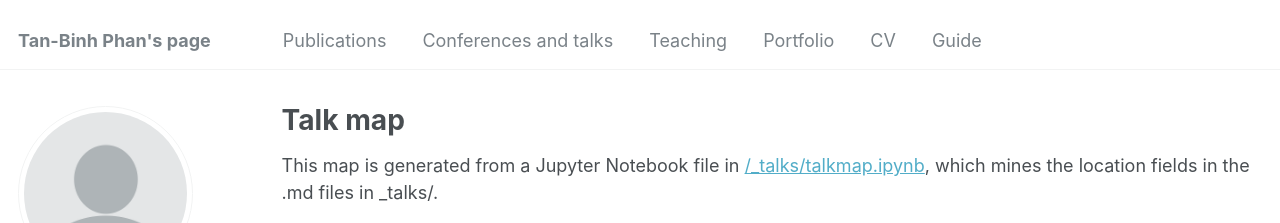
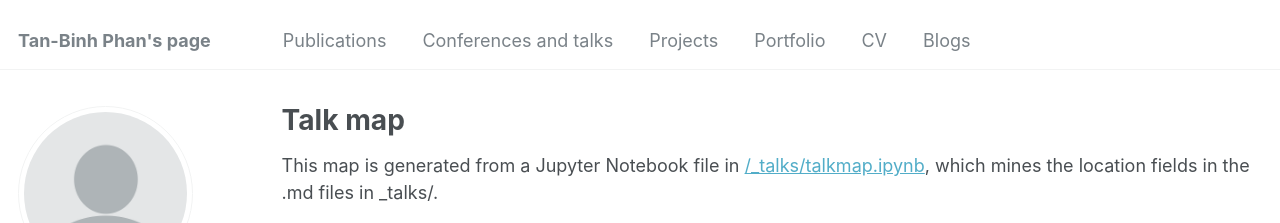
Before and after one commit to TanBinh93/tanbinhphan.github.io, a Jekyll site: the page built from _pages/talkmap.html, in a window 1280 px wide. Shown: the top 223 px of the page. Built offline with Jekyll 4.4.1, drawn with Linux system fonts in a browser that asks for light colours; nearby versions of some CDN libraries; some web fonts are replaced.

Commit message:
Replace 'Teaching' and 'Guide' with 'Projects' and 'Blogs'

```diff
--- a/_data/navigation.yml
+++ b/_data/navigation.yml
@@ -11,7 +11,7 @@ main:
   - title: "Conferences and talks"
     url: /talks/
 
-  - title: "Teaching"
+  - title: "Projects"
     url: /teaching/
 
   - title: "Portfolio"
@@ -23,5 +23,5 @@ main:
   - title: "CV"
     url: /cv/
 
-  - title: "Guide"
+  - title: "Blogs"
     url: /markdown/
```
